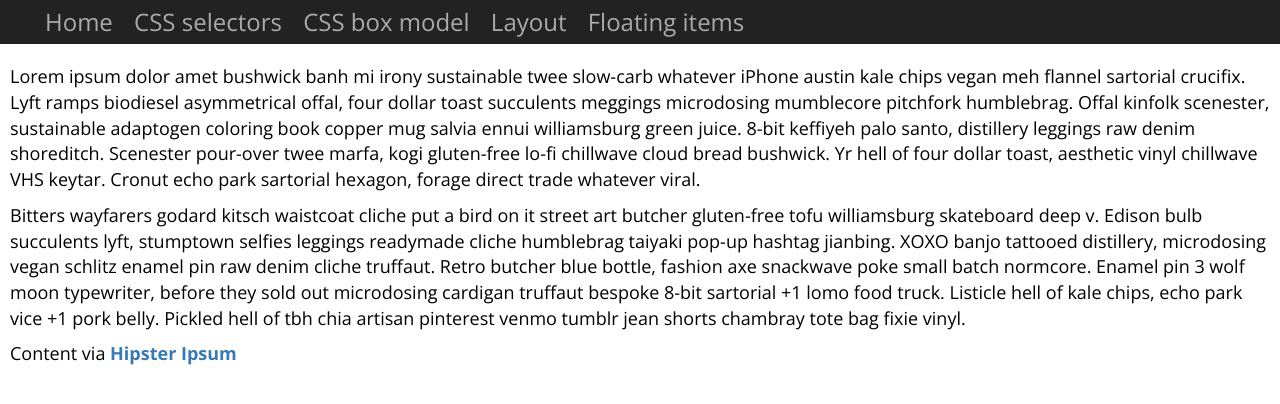
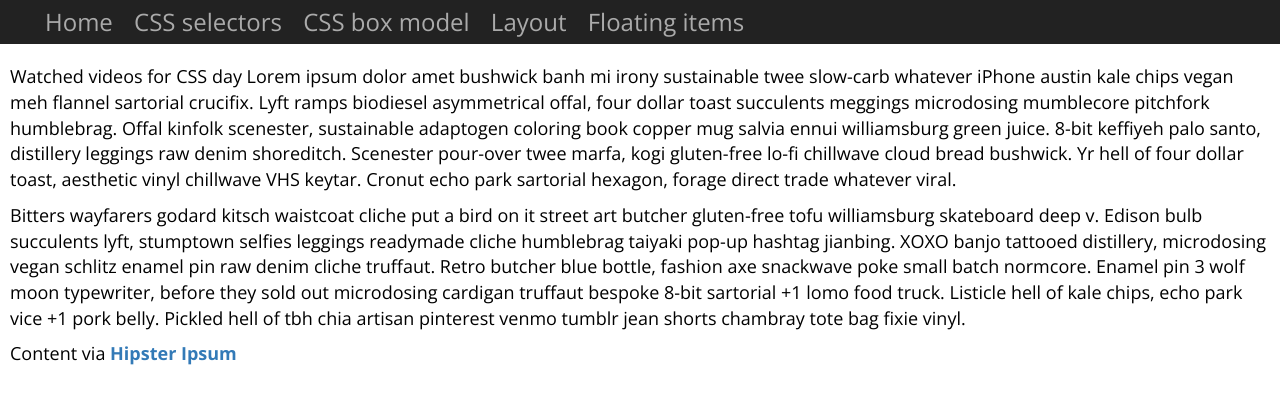
Before and after one commit to Blair-Young/100DaysOfWeb, a plain HTML site: page 013-016-css-basics/demos/selectorville/layout.html in a window 1280 px wide. Drawn offline with nearby package versions, Linux system fonts and the light colour scheme.

Commit message:
day 11- watched CSS videos

```diff
--- a/013-016-css-basics/demos/selectorville/layout.html
+++ b/013-016-css-basics/demos/selectorville/layout.html
@@ -30,7 +30,7 @@
 <div class="page-content">
 
     <p>
-        Lorem ipsum dolor amet bushwick banh mi irony sustainable twee slow-carb whatever iPhone austin kale chips vegan
+        Watched videos for CSS day Lorem ipsum dolor amet bushwick banh mi irony sustainable twee slow-carb whatever iPhone austin kale chips vegan
         meh flannel sartorial crucifix. Lyft ramps biodiesel asymmetrical offal, four dollar toast succulents meggings
         microdosing mumblecore pitchfork humblebrag. Offal kinfolk scenester, sustainable adaptogen coloring book copper
         mug salvia ennui williamsburg green juice. 8-bit keffiyeh palo santo, distillery leggings raw denim shoreditch.
```
